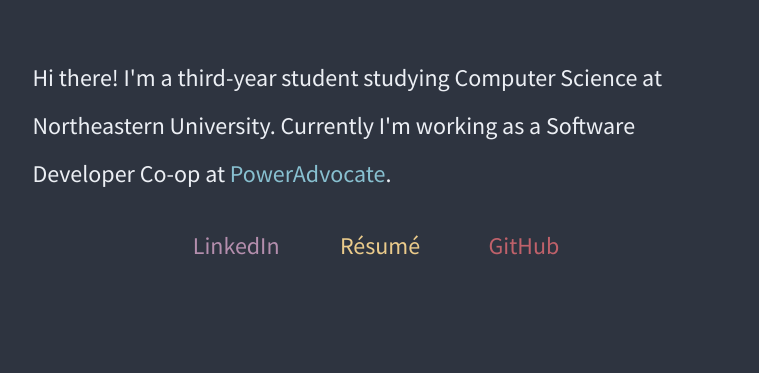
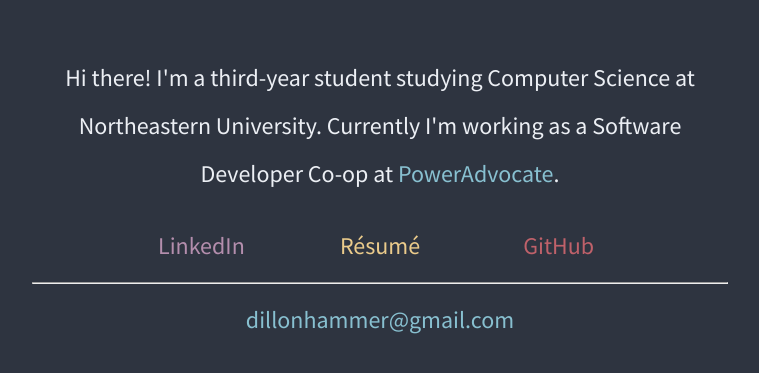
Before and after one commit to dillonhammer/dillonhammer.github.io, a plain HTML site: page index.html in a window 1280 px wide. Shown: the part 207-580 px from the top of the page, without its empty margins (260-1019 px from the left). Drawn offline with Linux system fonts and the light colour scheme.

Commit message:
Add email

```diff
--- a/index.css
+++ b/index.css
@@ -18,10 +18,11 @@ h1#name {
 #body {
 	margin: auto;
 	width: 55%;
+	text-align: center;
 }
 
 #intro {
-	text-align: left;
+	text-align: center;
 }
 
 #links {
@@ -30,7 +31,7 @@ h1#name {
 
 .link {
 	display: inline-block;
-	width: 20%;
+	width: 25%;
 }
 
 a {
@@ -46,9 +47,17 @@ a {
 }
 
 #resume {
-	color: #EBCB8B
+	color: #EBCB8B;
 }
 
 #github {
-	color: #BF616A
+	color: #BF616A;
 }
+
+#email {
+	color: #88C0D0;
+}
+
+#break {
+	color: #88C0D0;
+}
--- a/index.html
+++ b/index.html
@@ -18,11 +18,13 @@
 				<a id="linkedin" class="link" href="https://www.linkedin.com/in/dillon-hammer" target="_blank">
 					LinkedIn
 				</a>
-				<a id="resume" class="link" href="resume.html" >Résumé</a>
+				<a id="resume" class="link" href="resume.html">Résumé</a>
 				<a id="github" class="link" href="https://www.github.com/dillonhammer" target="_blank">
 					GitHub
 				</a>
 			</div>
+			<hr id="break"></hr>
+			<a id="email" href="mailto:dillonhammer@gmail.com">dillonhammer@gmail.com</a>
 		</div>
 	</body>
 </html>
```
